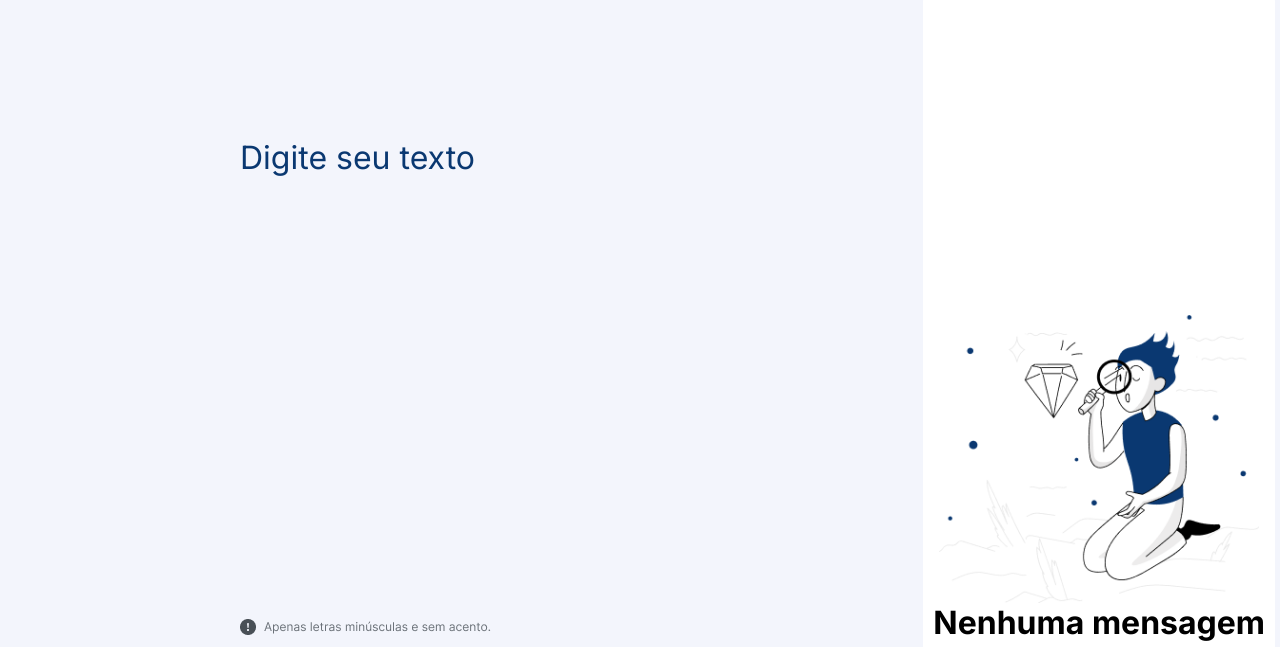
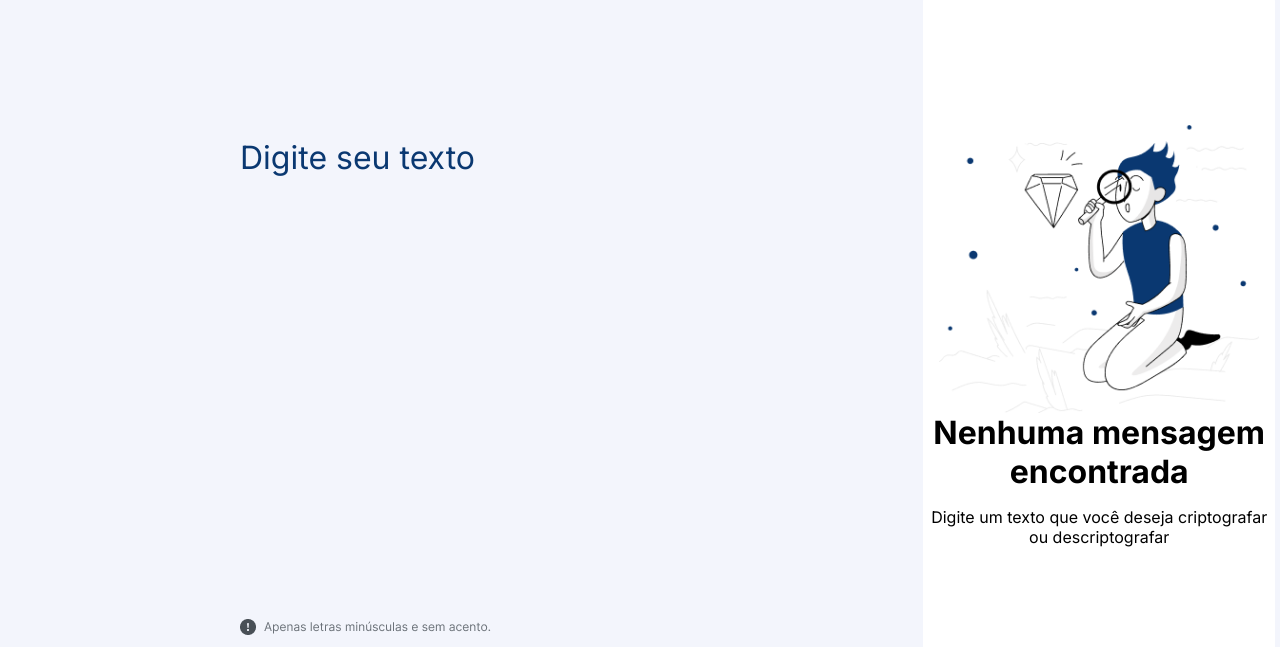
Before and after one commit to RaniBitWin/RaniChat, a plain HTML site: page index.html in a window 1280 px wide. Shown: the part 110-757 px from the top of the page. Drawn offline with Linux system fonts and the light colour scheme.

Commit message:
Add files via upload

```diff
--- a/style.css
+++ b/style.css
@@ -136,6 +136,7 @@ textarea:focus, input:focus {
 .digitacao__leitura__advertencias{
 	display: flex;
 	flex-direction: column;
+	justify-content: center;
 	align-items: center;
 	text-align: center;
 	font-family: var(--fonte-primaria);
@@ -161,7 +162,7 @@ textarea:focus, input:focus {
 	justify-content: top;
 	text-align: left;
 	width: 90%;
-	height:90%;
+	height:0;
 	font-size: 1.5rem;
 	font-family: var(--fonte-primaria);
 	background-color: var(--cor-primaria);
```
